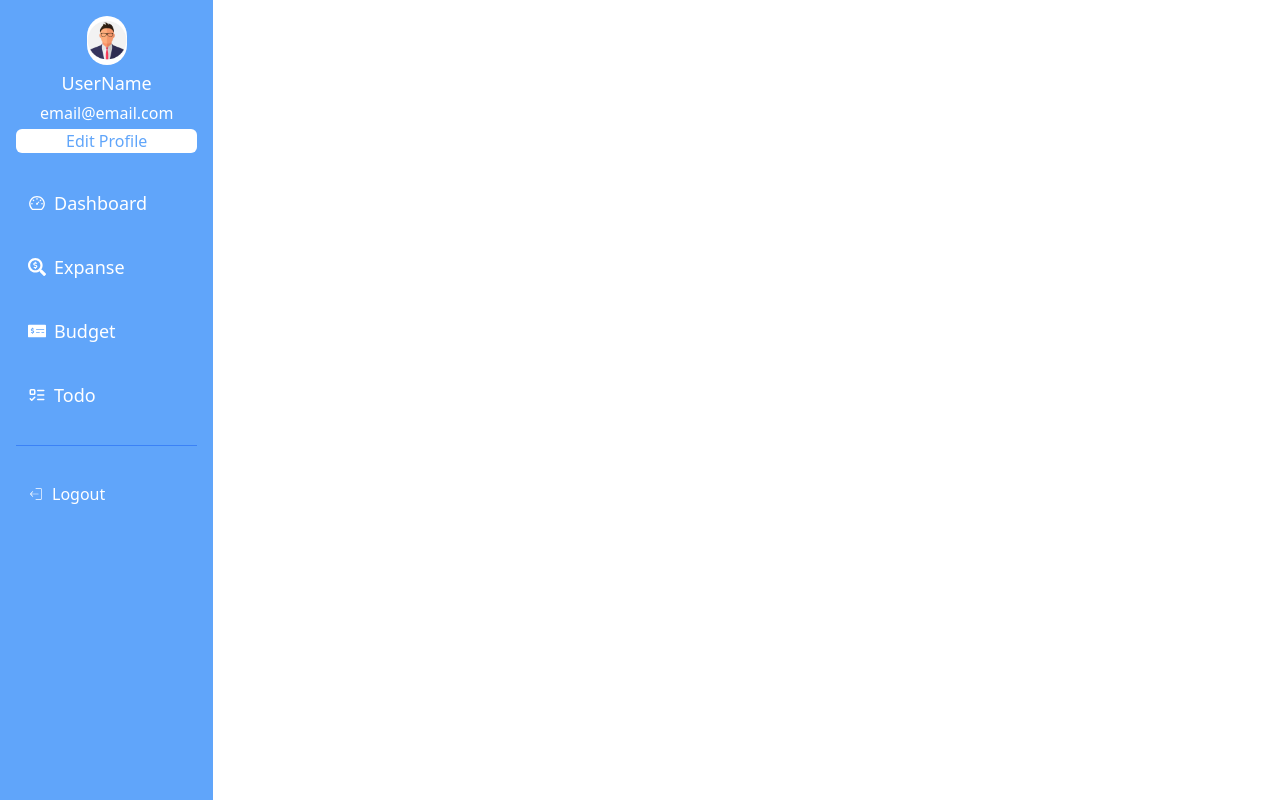
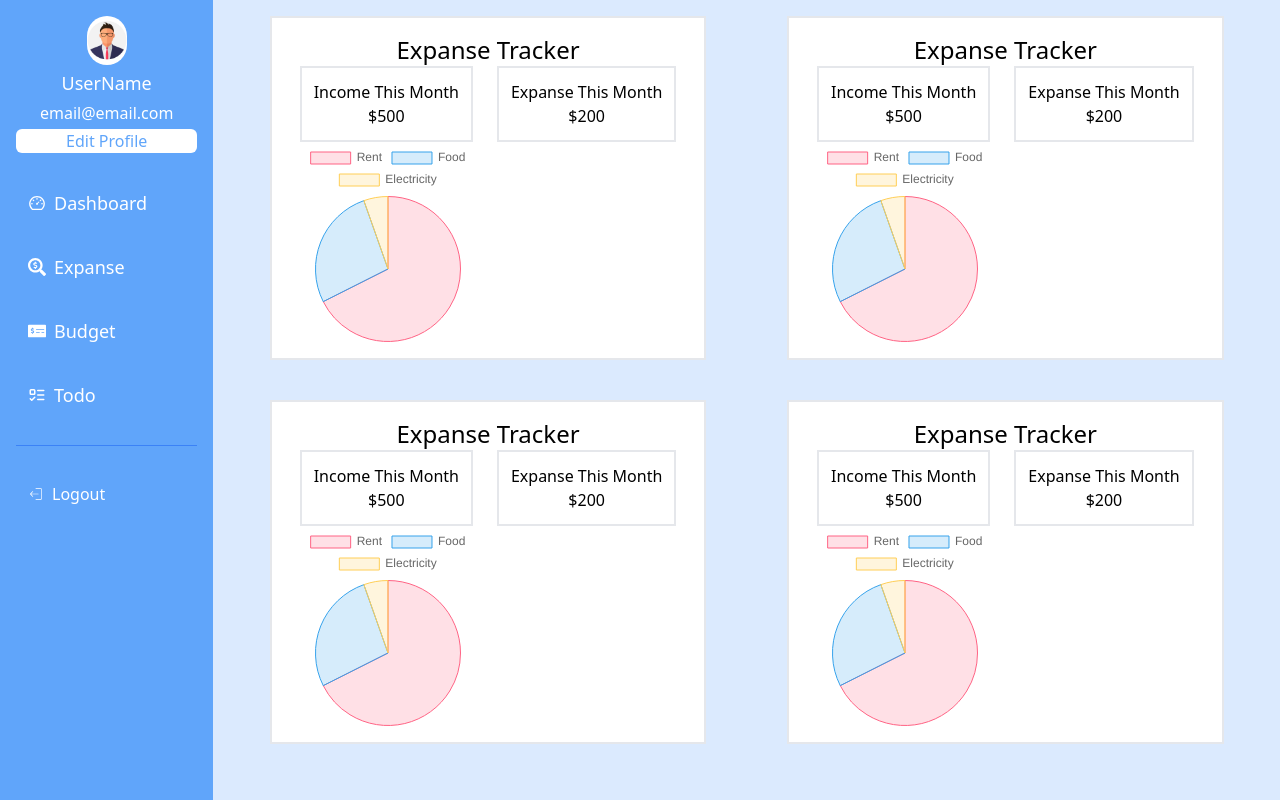
Before and after one commit to sh78ba/personal_finance, a React (Create React App) app in the folder frontend/perfin/: page / in a window 1280 px wide. Built offline with nearby package versions, Linux system fonts and the light colour scheme.

Commit message:
added chart js 2

```diff
--- a/frontend/perfin/package.json
+++ b/frontend/perfin/package.json
@@ -6,7 +6,9 @@
     "@testing-library/jest-dom": "^5.17.0",
     "@testing-library/react": "^13.4.0",
     "@testing-library/user-event": "^13.5.0",
+    "chart.js": "^4.4.3",
     "react": "^18.3.1",
+    "react-chartjs-2": "^5.2.0",
     "react-dom": "^18.3.1",
     "react-icons": "^5.2.1",
     "react-scripts": "5.0.1",
--- a/frontend/perfin/src/App.js
+++ b/frontend/perfin/src/App.js
@@ -1,11 +1,14 @@
 
 import './App.css';
+import MainPage from './components/Body/MainPage';
 import Navbar from './components/Navbar/Navbar';
 
 function App() {
   return (
-    <div className="App">
-   <Navbar/>
+    <div className="App flex">
+      <div className='w-1/6 '><Navbar/></div>
+      <div className='w-5/6'><MainPage/></div>
+
     </div>
   );
 }
--- /dev/null
+++ b/frontend/perfin/src/components/Body/MainPage.js
@@ -0,0 +1,37 @@
+import React from 'react'
+import Card from '../Cards/Card'
+
+
+
+const MainPage = () => {
+  return (
+    <div className='p-4 bg-blue-100 h-screen flex flex-wrap justify-around'>
+  <div>
+  <Card>
+
+</Card>
+  </div>
+  <div>
+  <Card>
+
+</Card>
+  </div>
+  <div>
+  <Card>
+
+</Card>
+  </div>
+
+  <div>
+    <Card>
+
+    </Card>
+  </div>
+
+
+
+    </div>
+  )
+}
+
+export default MainPage
--- /dev/null
+++ b/frontend/perfin/src/components/Cards/Card.js
@@ -0,0 +1,36 @@
+import React from 'react'
+import Piechartcard from './Piechartcard'
+
+
+const Card = () => {
+  return (
+    <div className='border-2 p-4 inline-block text-center bg-white'>
+        <h3 className='text-2xl'>Expanse Tracker</h3>
+        <div>
+            <div className='flex'>
+            <div className='border-2 p-3 mx-3'>
+                <h4>Income This Month</h4>
+                <h3>$500</h3>
+            </div>
+
+            <div className='border-2 p-3 mx-3'>
+                <h4>Expanse This Month</h4>
+                <h3>$200</h3>
+            </div>
+
+            </div>
+
+            <div>
+            <div className='w-3/6'>
+        <Piechartcard>
+
+        </Piechartcard>
+            </div>
+
+            </div>
+        </div>
+    </div>
+  )
+}
+
+export default Card
--- /dev/null
+++ b/frontend/perfin/src/components/Cards/Piechartcard.js
@@ -0,0 +1,38 @@
+import React from 'react'
+import { Pie } from 'react-chartjs-2';
+import { Chart as ChartJS, ArcElement, Tooltip, Legend } from 'chart.js';
+
+// Register the necessary components
+ChartJS.register(ArcElement, Tooltip, Legend);
+
+const Piechartcard = () => {
+
+  return (
+    <div>
+        <Pie
+  data={{
+    labels:['Rent', 'Food',"Electricity"],
+  datasets:[
+    {
+      data: [25000, 10000, 2000],
+      backgroundColor: [
+        'rgba(255, 99, 132, 0.2)',
+        'rgba(54, 162, 235, 0.2)',
+        'rgba(255, 206, 86, 0.2)',
+      ],
+      borderColor: [
+        'rgba(255, 99, 132, 1)',
+        'rgba(54, 162, 235, 1)',
+        'rgba(255, 206, 86, 1)',
+      ],
+      borderWidth: 1,
+    },
+  ],}
+  }
+
+/>
+    </div>
+  )
+}
+
+export default Piechartcard
--- a/frontend/perfin/src/components/Navbar/Navbar.js
+++ b/frontend/perfin/src/components/Navbar/Navbar.js
@@ -8,7 +8,7 @@ import { CiLogout } from "react-icons/ci";
 
 const Navbar = () => {
   return (
-    <div className='w-1/6 text-lg bg-blue-400 h-screen p-4 text-white'>
+    <div className='text-lg bg-blue-400 h-screen p-4 text-white'>
         <div className='profile align-middle  text-center'>
         <div className=' mx-auto w-10'><img className='rounded-full'src={profile_img} alt='profile'></img></div>
         <div className=' my-1'>UserName</div>
```
Also changed, not shown: 1 other file (tests, documents, lock files or other folders).
